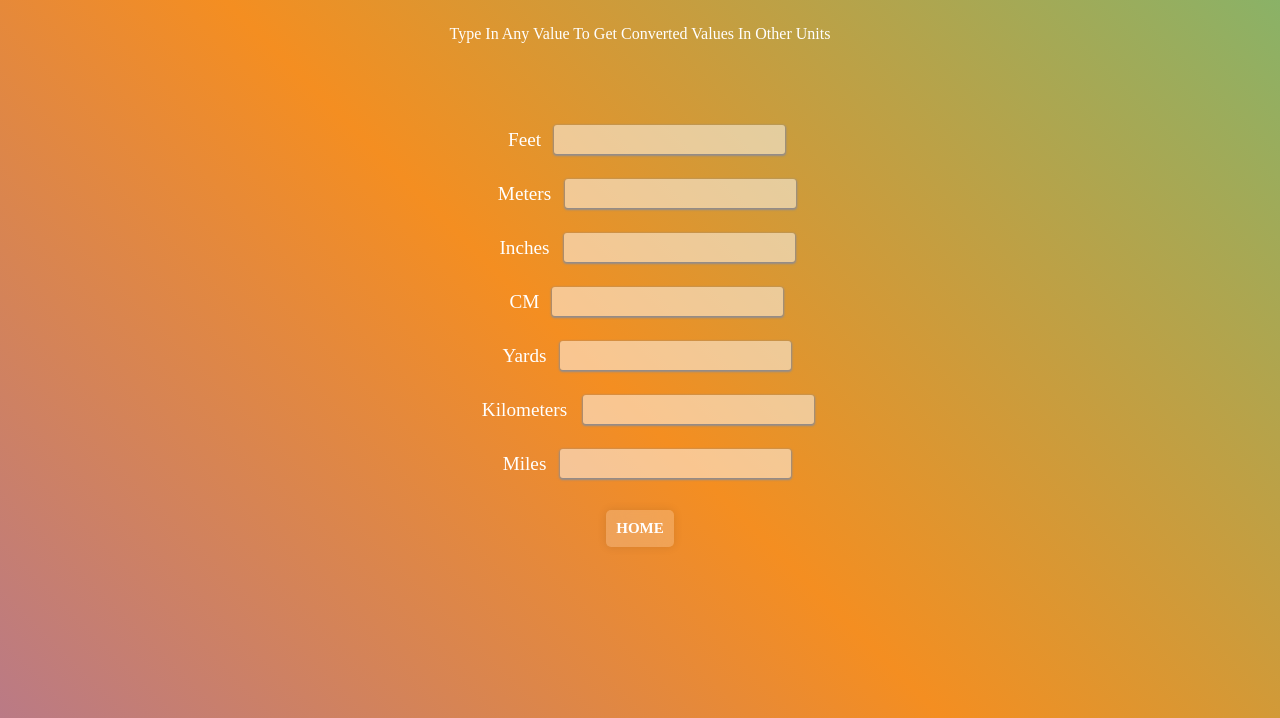
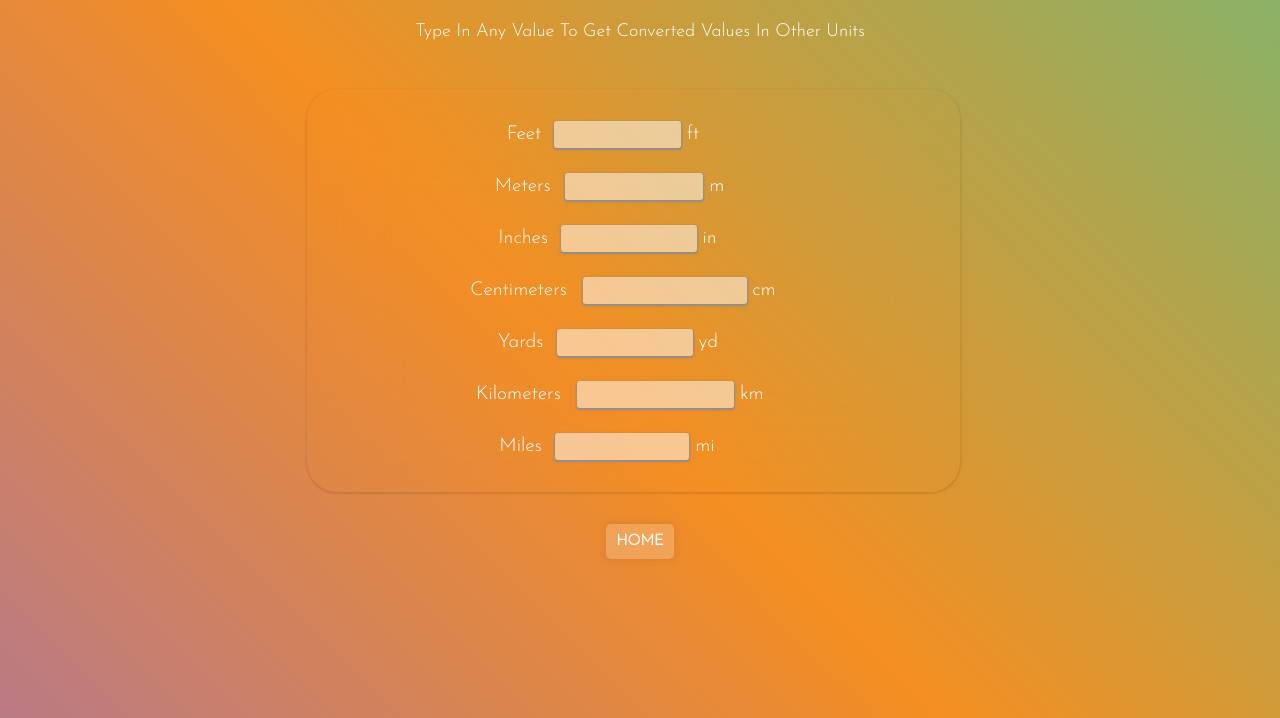
Before and after one commit to Dee-Codez/Unit-Converter, a plain HTML site: page length.html in a window 1280 px wide. Shown: the part 82-800 px from the top of the page. Drawn offline with Linux system fonts and the light colour scheme.

Commit message:
Temp Page Done

```diff
--- a/length.html
+++ b/length.html
@@ -17,25 +17,25 @@
         <br>
         <div class="form">
             <div class="input">
-                <label for="feet">Feet</label><input type="number" name="" id="feet"  oninput="convertToOthers('feet',this.value)">
+                <label for="feet">Feet</label><input type="number" name="" id="feet"  oninput="convertToOthers('feet',this.value)"><div class="unit">ft</div>
             </div>
             <div class="input">
-                <label for="meter">Meters</label><input type="number" name="" id="meter" oninput="convertToOthers('meter',this.value)">
+                <label for="meter">Meters</label><input type="number" name="" id="meter" oninput="convertToOthers('meter',this.value)"><div class="unit">m</div>
             </div>
             <div class="input">
-                <label for="inches">Inches</label><input type="number" name="" id="inches" oninput="convertToOthers('inch',this.value)">
+                <label for="inches">Inches</label><input type="number" name="" id="inches" oninput="convertToOthers('inch',this.value)"><div class="unit">in</div>
             </div>
             <div class="input">
-                <label for="cm">CM</label><input type="number" name="" id="cm" oninput="convertToOthers('cm',this.value)">
+                <label for="cm">Centimeters</label><input type="number" name="" id="cm" oninput="convertToOthers('cm',this.value)"><div class="unit">cm</div>
             </div>
             <div class="input">
-                <label for="yards">Yards</label><input type="number" name="" id="yards" oninput="convertToOthers('yard',this.value)">
+                <label for="yards">Yards</label><input type="number" name="" id="yards" oninput="convertToOthers('yard',this.value)"><div class="unit">yd</div>
             </div>
             <div class="input">
-                <label for="km">Kilometers</label><input type="number" name="" id="km" oninput="convertToOthers('km',this.value)">
+                <label for="km">Kilometers</label><input type="number" name="" id="km" oninput="convertToOthers('km',this.value)"><div class="unit">km</div>
             </div>
             <div class="input">
-                <label for="miles">Miles</label><input type="number" name="" id="miles" oninput="convertToOthers('mile',this.value)">
+                <label for="miles">Miles</label><input type="number" name="" id="miles" oninput="convertToOthers('mile',this.value)"><div class="unit">mi</div>
             </div>
         </div>
         <div class="homebtn">
--- a/script.js
+++ b/script.js
@@ -5,6 +5,11 @@ let cm = document.getElementById("cm");
 let yard = document.getElementById("yards");
 let km = document.getElementById("km");
 let mile = document.getElementById("miles");
+
+let celsius = document.getElementById("celsius");
+let kelvin = document.getElementById("kelvin");
+let fahrenheit = document.getElementById("fahrenheit");
+
 
 function feetToOther(val){
     meter.value =  val/3.2808;
@@ -65,6 +70,21 @@ function milesToOther(val){
 }
 // *********************//
 
+function celsiusToOther(val){
+    kelvin.value =  val+273.15;
+    fahrenheit.value =  (val*1.8)+32;
+}
+
+function kelvinToOther(val){
+    celsius.value =  val-273.15;
+    fahrenheit.value =  ((val-273.15)*1.8)+32;
+}
+
+function fahrenheitToOther(val){
+    celsius.value =  (val-32)/1.8;
+    kelvin.value =  ((val-32)/1.8)+273.15;
+}
+
 
 
 function convertToOthers(convertFrom,value){
@@ -76,5 +96,8 @@ function convertToOthers(convertFrom,value){
         case "yard" : yardsToOther (parseFloat(value)); break;
         case "km"   : kmToOther (parseFloat(value)); break;
         case "mile" : milesToOther(parseFloat(value)); break;
+        case "celsius" : celsiusToOther(parseFloat(value)); break;
+        case "kelvin" : kelvinToOther(parseFloat(value)); break;
+        case "fahrenheit" : fahrenheitToOther(parseFloat(value)); break;
     }
 }
--- a/style.css
+++ b/style.css
@@ -1,15 +1,17 @@
+@import url('https://fonts.googleapis.com/css2?family=Courgette&display=swap');
+@import url('https://fonts.googleapis.com/css2?family=Josefin+Sans:ital,wght@0,300;1,700&display=swap');
+
 *{
     margin: 0;
     padding: 0;
     box-sizing: border-box;
+    font-family: 'Josefin Sans', sans-serif;
+
 }
 
 input[type=number]::-webkit-inner-spin-button,
 input[type=number]::-webkit-outer-spin-button {
     -webkit-appearance: none;
-    -moz-appearance: none;
-    appearance: none;
-    margin: 0;
 }
 
 body{
@@ -43,6 +45,12 @@ body{
     padding-top: 2.5rem;
     text-align: center;
     color: rgb(255, 255, 255);
+    letter-spacing: .1em;
+}
+
+.caption{
+    font-family: 'Josefin Sans', sans-serif;
+    font-size: large;
 }
 
 .btns{
@@ -58,7 +66,7 @@ body{
         display: flex;
         flex-direction: column;
         align-items: center;
-        gap: 100px;
+        gap: 70px;
     }
 }
 
@@ -93,20 +101,37 @@ body{
     flex-direction: column;
     justify-content: center;
     align-items: center;
-    padding-top: 4rem;
+    margin-top: 2rem;
+    padding-top: 2rem;
+    padding-bottom: 2rem;
     gap: 25px;
+    width: 51%;
+    margin-left: 24%;
+    border-radius: 30px;
+    box-shadow: 0.1px 1px 2px 1px rgb(0, 0, 0,0.1);
+    backdrop-filter: blur(40px);
 }
 
 .input{
     display: flex;
     align-items: center;
-    justify-content: space-between;
 }
+
 .input label{
     color: white;
     font-size: larger;
+    font-family: 'Josefin Sans', sans-serif;
 }
+.input .unit{
+    margin-left: .3em;
+    color: white;
+    font-size: larger;
+    font-family: 'Josefin Sans', sans-serif;
+
+}
+
 .input input{
+    width: 50%;
     border:none;
     margin-left: 5%;
     background-color: rgb(255, 255, 255,0.5);
@@ -115,7 +140,6 @@ body{
     padding:4px;
     font-size: large;
     border-radius: 3px;
-    font-family: 'Times New Roman', Times, serif;
 }
 
 .homebtn{
@@ -135,6 +159,5 @@ body{
     text-transform: uppercase;
     color: white;
     border-radius: 5px;
-    backdrop-filter: blur(10px);
     box-shadow: 0 0 10px rgba(0,0,0,0.1);
 }
```
Also changed, not shown: temperature.html (added, +37 -0 lines).
